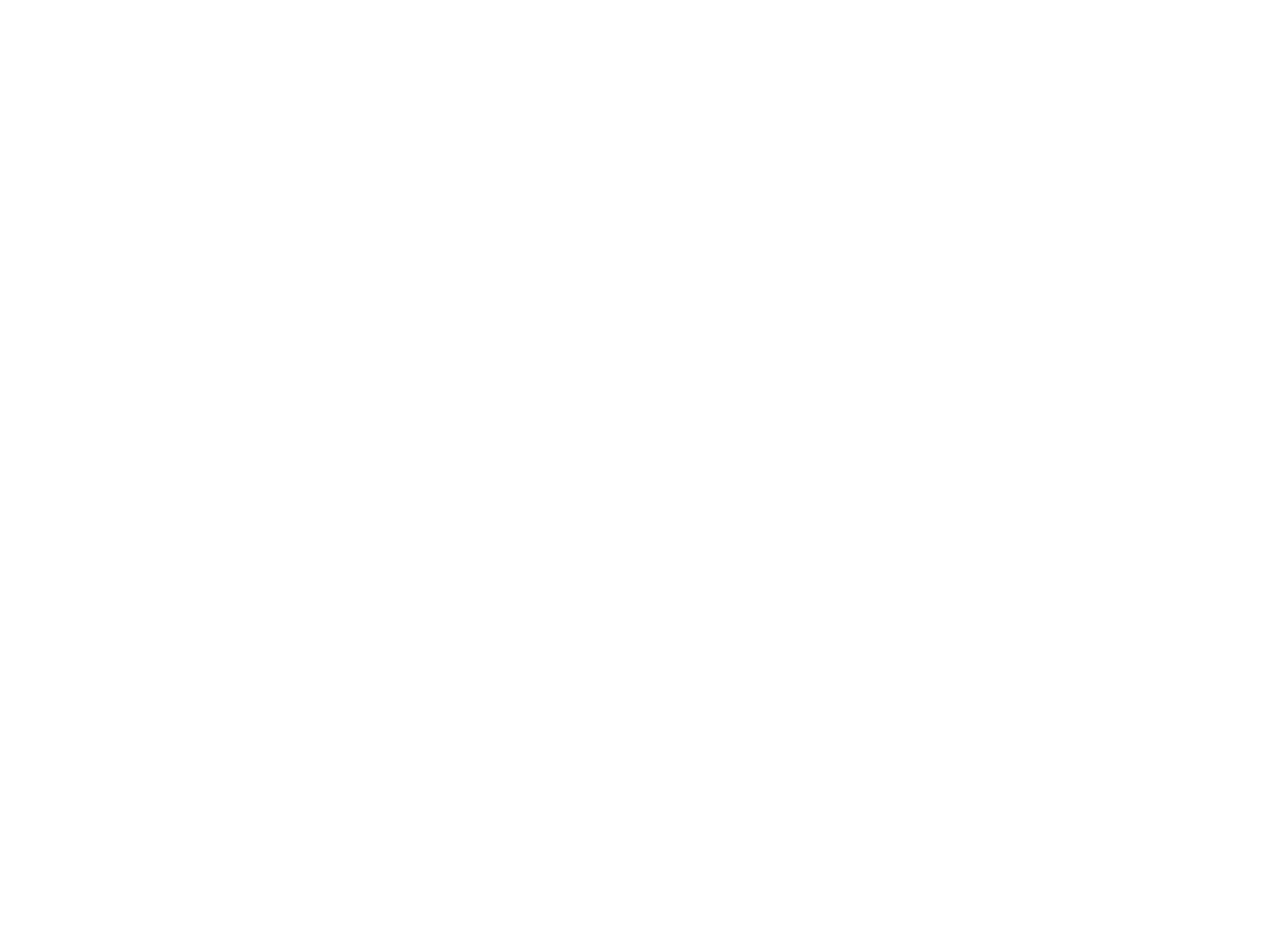
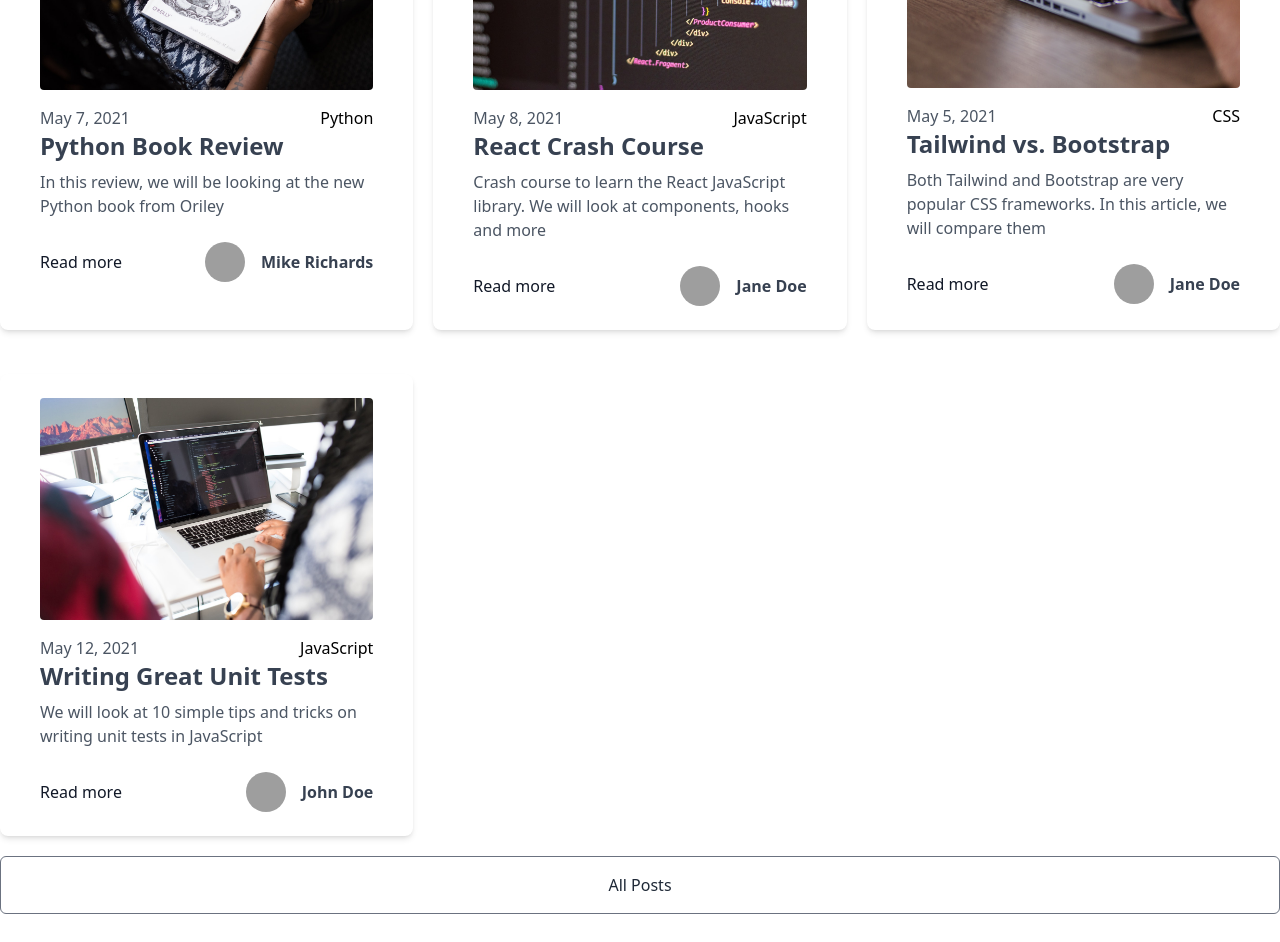
Before and after one commit to jeronimogarcia/BadTraversyDevSpaceBlog, a Next.js app: page / in a window 1280 px wide. Shown: the part 940-1882 px from the top of the page. Before the commit the page ends 800 px from the top, so only its background shows below. Built offline with nearby package versions, Linux system fonts and the light colour scheme; grey boxes are pictures that could not be loaded.

Commit message:
Display posts

```diff
--- /dev/null
+++ b/components/Post.js
@@ -0,0 +1,54 @@
+import Link from "next/link";
+import Image from "next/image";
+
+const Post = ({ post }) => {
+  return (
+    <div className="w-full px-10 py-6 bg-white rounded-lg shadow-md mt-6">
+      <Image
+        src={post.frontmatter.cover_image}
+        alt=""
+        height={420}
+        width={600}
+        className="mb-4 rounded"
+      />
+
+      <div className="flex justify-between items-center">
+        <span className="font-light text-gray-600">
+          {post.frontmatter.date}
+        </span>
+        <div>{post.frontmatter.category}</div>
+      </div>
+
+      <div className="mt.2">
+        <Link
+          href={`/blog/${post.slug}`}
+          className="text-2xl text-gray-700 font-bold"
+        >
+          {post.frontmatter.title}
+        </Link>
+        <p className="mt-2 text-gray-600">{post.frontmatter.excerpt}</p>
+      </div>
+
+      <div className="flex justify-between items-center mt-6">
+        <Link
+          href={`/blog/${post.slug}`}
+          className="text-gray-900 hover:text-blue-600"
+        >
+          Read more
+        </Link>
+        <div className="flex items-center">
+          <img
+            src={post.frontmatter.author_image}
+            alt=""
+            className="mx-4 w-10 h-10 object-cover rounded-full hidden sm:block"
+          />
+          <h3 className="text-gray-700 font-bold">
+            {post.frontmatter.author}
+          </h3>
+        </div>
+      </div>
+    </div>
+  );
+};
+
+export default Post;
--- a/pages/index.js
+++ b/pages/index.js
@@ -1,36 +1,56 @@
-import fs from 'fs'
-import path from 'path'
-import matter from 'gray-matter'
-import Layout from "@/components/Layout"
+import fs from "fs";
+import path from "path";
+import matter from "gray-matter";
+import Link from "next/link";
+import Layout from "@/components/Layout";
+import Post from "@/components/Post";
 
-export default function HomePage({posts}) {
+export default function HomePage({ posts }) {
   return (
     <Layout>
-      <h1 className="text-2xl font-bold">Hello World</h1>
+      <h1 className="text-5xl border-b-4 p-5 font-bold">Hello World</h1>
+
+      <div className="grid md:grid-cols-2 lg:grid-cols-3 gap-5">
+        {posts.map((post, index) => (
+          <Post key={index} post={post} />
+        ))}
+      </div>
+
+      <Link
+        href="/blog"
+        className="block text-center border border-gray-500 text-gray-800
+        rounded-md py-4 my-5 transition duration-500 ease select-none
+        hover:text-white hover:bg-gray-900 focus:outline-none
+        focus:shadow-outline w-full"
+      >
+        All Posts
+      </Link>
     </Layout>
-  )
+  );
 }
 
+export async function getStaticProps() {
+  const files = fs.readdirSync(path.join("posts"));
 
-export async function getStaticProps() {
-  const files = fs.readdirSync(path.join('posts'))
+  const posts = files.map((filename) => {
+    const slug = filename.replace(".md", "");
 
-  const posts = files.map(filename => {
-    const slug = filename.replace('.md', '')
+    const markdownWithMeta = fs.readFileSync(
+      path.join("posts", filename),
+      "utf-8"
+    );
 
-    const markdownWithMeta = fs.readFileSync(path.join('posts', filename), 'utf-8')
-
-    const { data:frontmatter} = matter(markdownWithMeta)
+    const { data: frontmatter } = matter(markdownWithMeta);
 
     return {
       slug,
-      frontmatter
-    }
-  })
+      frontmatter,
+    };
+  });
 
   return {
     props: {
-      posts
+      posts,
     },
-  }
+  };
 }
```
